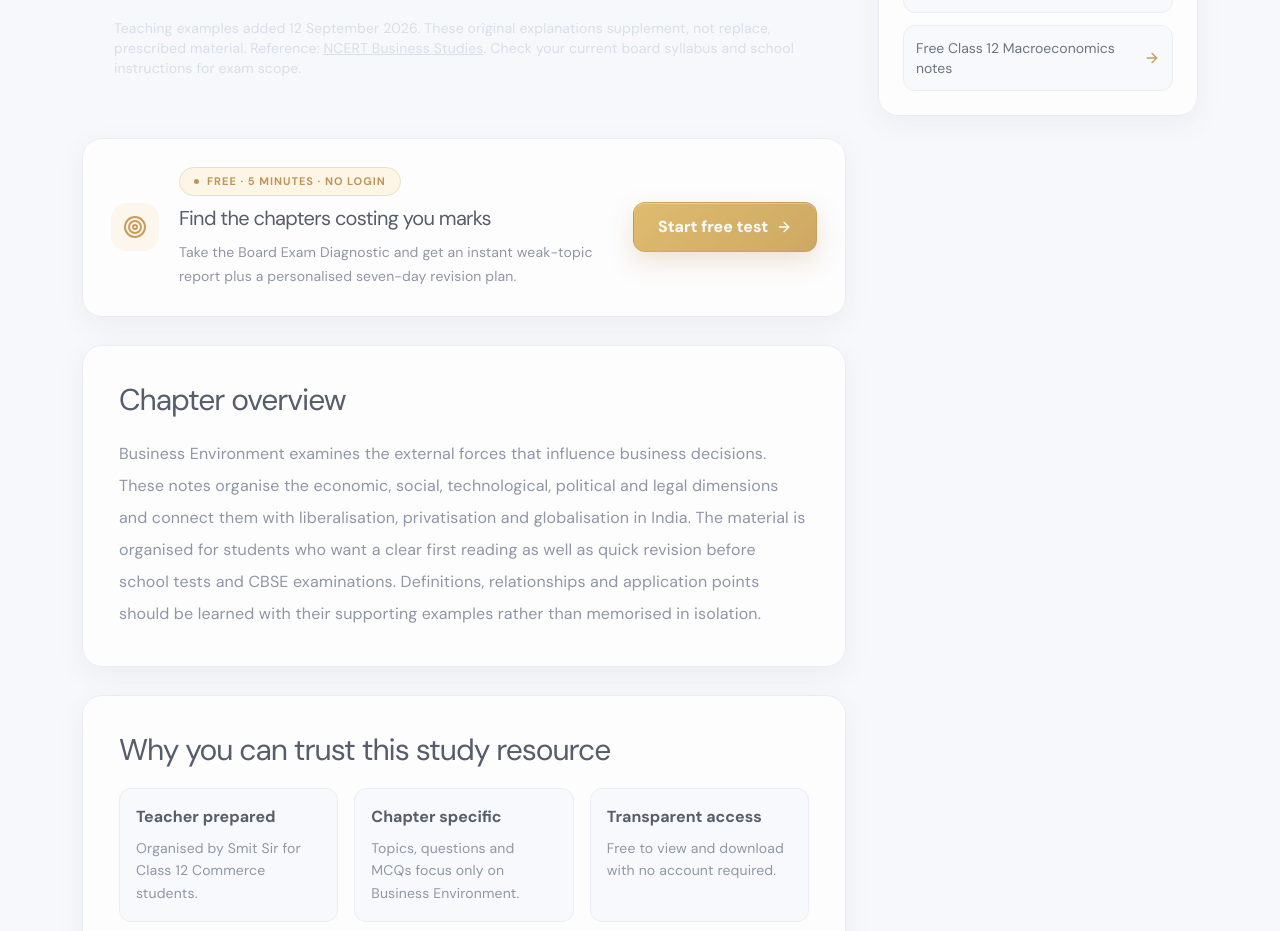
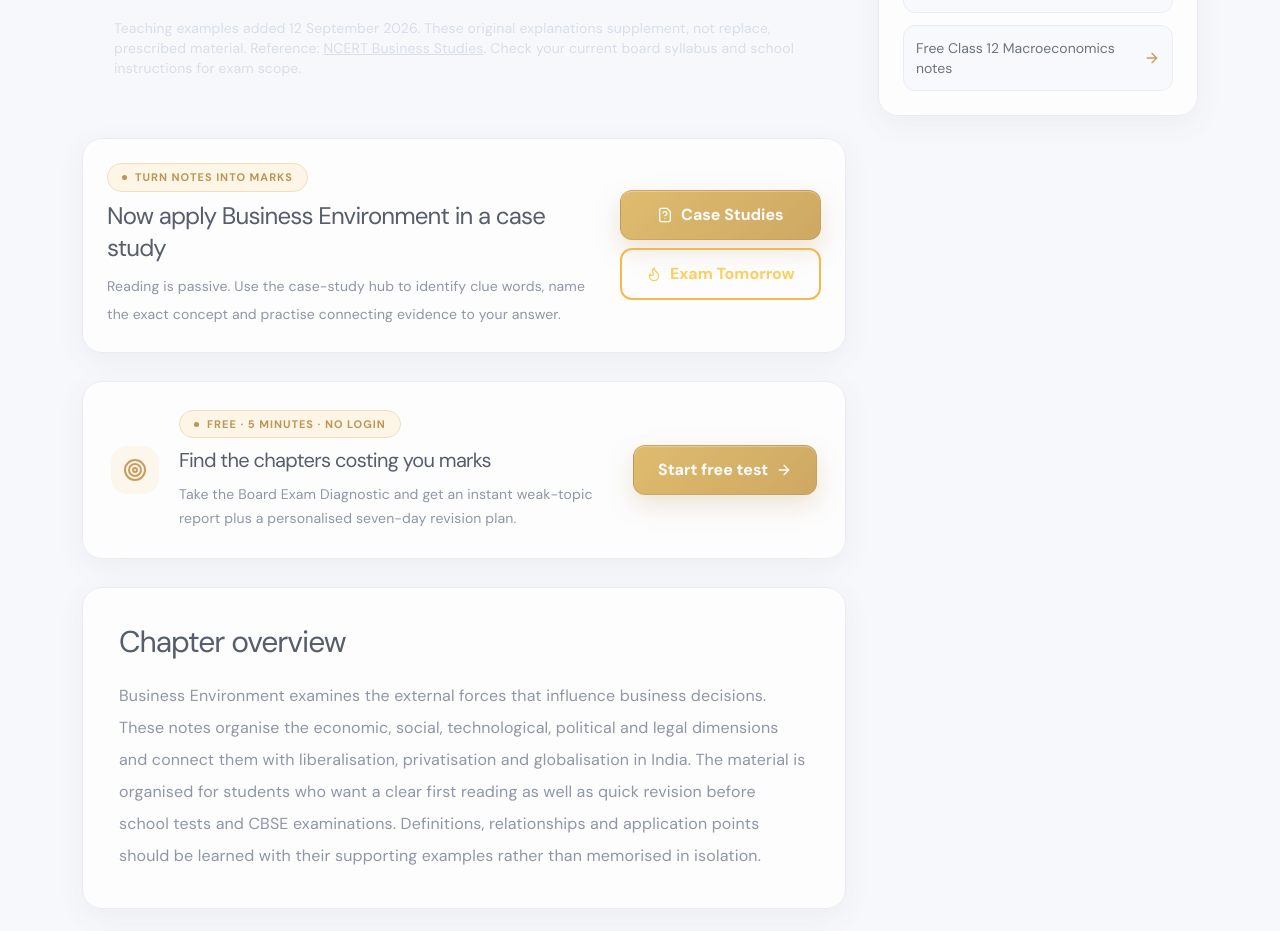
Before and after one commit to infosmitsircommerce-eng/smit-sir-commerce, a React (Vite) app: page /cbse/class-12/business-studies/business-environment-notes in a window 1280 px wide. Shown: the part 1880-2811 px from the top of the page. Built offline with nearby package versions, Linux system fonts and the light colour scheme; no server answers.

Commit message:
Connect Business Studies notes to case-study and exam rescue flows

```diff
--- a/src/pages/SeoMaterialChapter.jsx
+++ b/src/pages/SeoMaterialChapter.jsx
@@ -10,6 +10,7 @@ import {
   Eye,
   FileQuestion,
   FileText,
+  Flame,
   UserRound,
 } from "lucide-react";
 import { quizPageById } from "../data/quizDiscovery";
@@ -240,6 +241,38 @@ export default function SeoMaterialChapter() {
         <div className="grid grid-cols-1 lg:grid-cols-[minmax(0,1fr)_320px] gap-8 items-start">
           <div className="space-y-7">
             <SearchTeachingGuide path={material.seo_path} />
+            {material.subject === "Business Studies" && (
+              <section className="card-paper p-5 sm:p-6">
+                <div className="grid md:grid-cols-[1fr_auto] gap-4 items-center">
+                  <div>
+                    <span className="eyebrow">Turn notes into marks</span>
+                    <h2
+                      className="text-2xl mt-2"
+                      style={{ fontFamily: "var(--font-serif)", color: "var(--ink)" }}
+                    >
+                      Now apply {material.chapter} in a case study
+                    </h2>
+                    <p className="text-sm leading-7 mt-2" style={{ color: "var(--muted)" }}>
+                      Reading is passive. Use the case-study hub to identify clue words, name the exact concept and practise connecting evidence to your answer.
+                    </p>
+                  </div>
+                  <div className="flex flex-col sm:flex-row md:flex-col gap-2">
+                    <Link
+                      to="/cbse/class-12/business-studies-case-study-questions"
+                      className="btn-primary inline-flex items-center justify-center gap-2"
+                    >
+                      <FileQuestion className="w-4 h-4" /> Case Studies
+                    </Link>
+                    <Link
+                      to="/exam-tomorrow"
+                      className="btn-secondary inline-flex items-center justify-center gap-2"
+                    >
+                      <Flame className="w-4 h-4" /> Exam Tomorrow
+                    </Link>
+                  </div>
+                </div>
+              </section>
+            )}
             <BoosterInlineCTA
               placement={`notes:${material.chapter}`}
               compact
```
